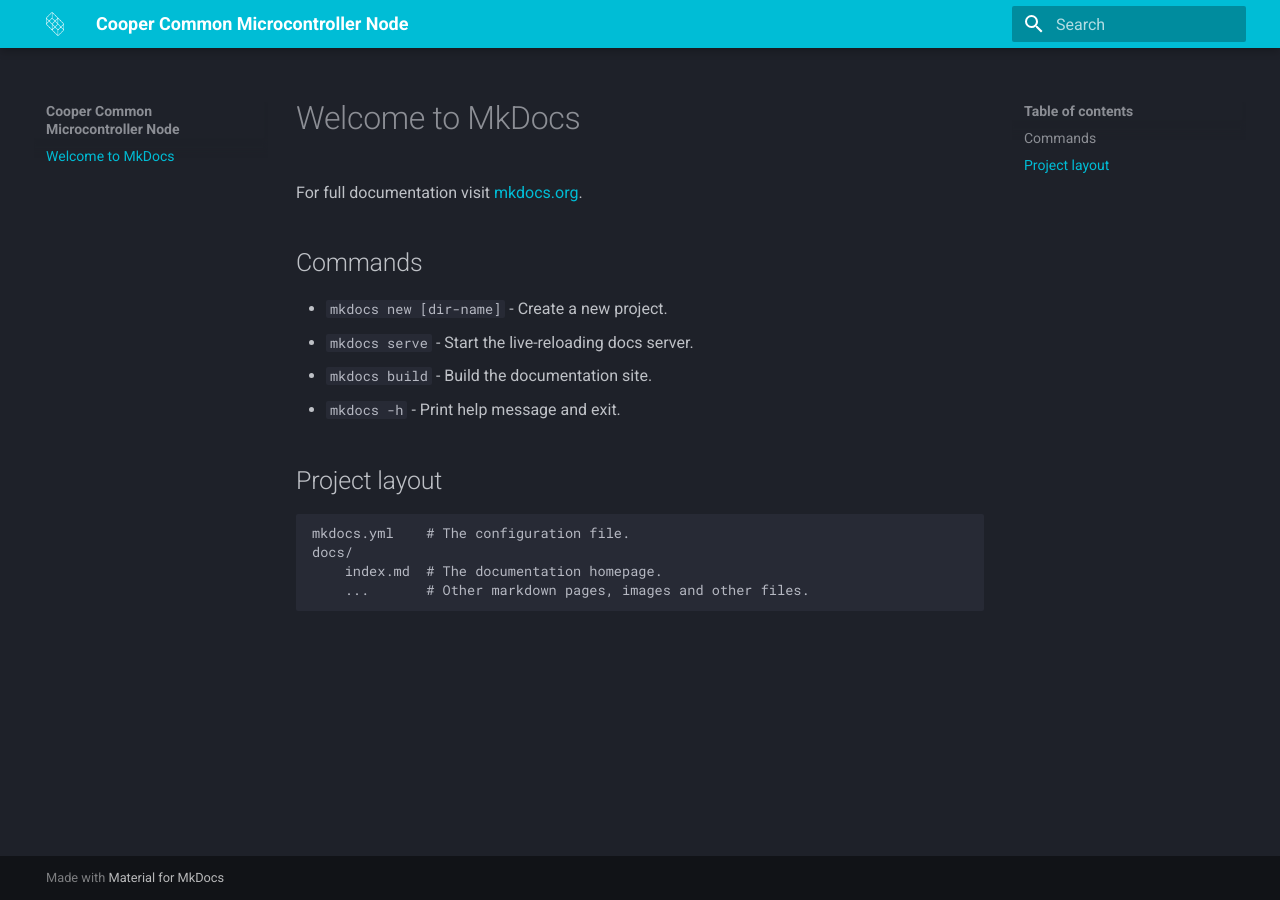
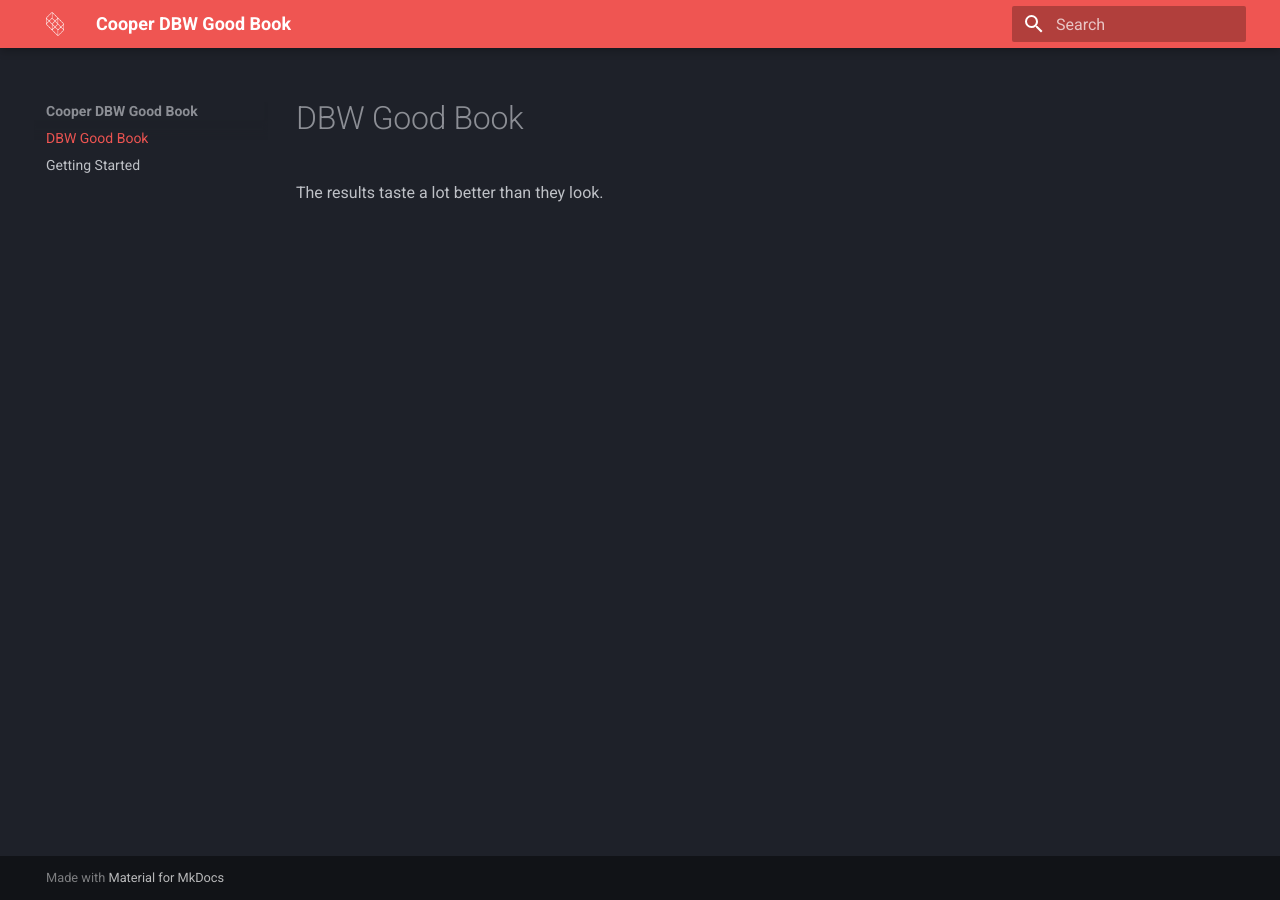
Before and after one commit to CooperUnion/dbw_ascent, an MkDocs documentation site: the page built from docs/index.md, in a window 1280 px wide. Built offline with MkDocs 1.6.1 and Material for MkDocs 9.7.7, drawn with Linux system fonts in a browser that asks for light colours.

Commit message:
Add Getting Started

```diff
--- a/docs/index.md
+++ b/docs/index.md
@@ -1,17 +1,3 @@
-# Welcome to MkDocs
+# DBW Good Book
 
-For full documentation visit [mkdocs.org](https://www.mkdocs.org).
-
-## Commands
-
-* `mkdocs new [dir-name]` - Create a new project.
-* `mkdocs serve` - Start the live-reloading docs server.
-* `mkdocs build` - Build the documentation site.
-* `mkdocs -h` - Print help message and exit.
-
-## Project layout
-
-    mkdocs.yml    # The configuration file.
-    docs/
-        index.md  # The documentation homepage.
-        ...       # Other markdown pages, images and other files.
+The results taste a lot better than they look.
--- a/mkdocs.yml
+++ b/mkdocs.yml
@@ -1,8 +1,8 @@
-site_name: Cooper Common Microcontroller Node
+site_name: Cooper DBW Good Book
 theme:
   logo: assets/CU_Logo.png
   name: material
   palette:
-    accent: cyan
-    primary: cyan
+    accent: red
+    primary: red
     scheme: slate
```
Also changed, not shown: docs/getting_started.md (added, +103 -0 lines).
